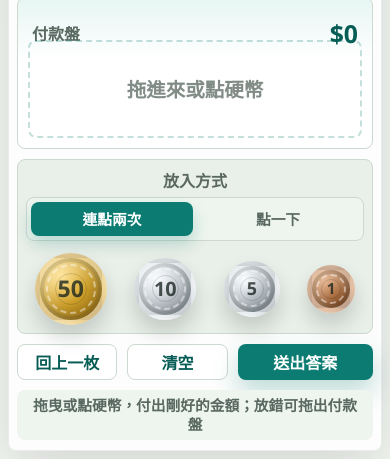
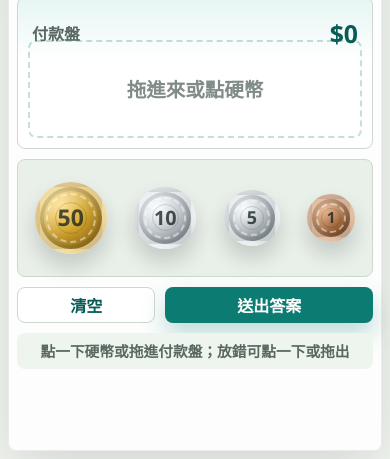
Before and after one commit to choyuanchang-cloud/Website1, a plain HTML site: page index.html in a window 390 px wide. Shown: the part 385-844 px from the top of the page. Drawn offline with Linux system fonts and the light colour scheme.

Commit message:
Add files via upload

```diff
--- a/index.html
+++ b/index.html
@@ -110,13 +110,6 @@
         </section>
 
         <section class="coin-bank" aria-label="可使用硬幣">
-          <div class="coin-bank-options">
-            <span class="coin-bank-label">放入方式</span>
-            <div class="tap-tabs" role="group" aria-label="選擇硬幣放入方式">
-              <button class="tap-mode-button is-active" type="button" data-tap-mode="double">連點兩次</button>
-              <button class="tap-mode-button" type="button" data-tap-mode="single">點一下</button>
-            </div>
-          </div>
           <div class="coin-row">
             <button class="coin coin-50" type="button" data-coin="50" aria-label="50元硬幣">
               <span>50</span>
@@ -134,7 +127,6 @@
         </section>
 
         <section class="action-row" aria-label="作答操作">
-          <button id="undoButton" class="tool-button" type="button">回上一枚</button>
           <button id="clearButton" class="tool-button" type="button">清空</button>
           <button id="checkButton" class="primary-button" type="button">送出答案</button>
         </section>
--- a/script.js
+++ b/script.js
@@ -1,7 +1,5 @@
 const denominations = [50, 10, 5, 1];
-const tapModes = ["double", "single"];
 const TAP_DISTANCE = 12;
-const DOUBLE_TAP_MS = 430;
 const priceRanges = {
   under100: { min: 1, max: 99 },
   under200: { min: 100, max: 199 },
@@ -30,23 +28,19 @@ const dom = {
   answerValue: document.querySelector("#answerValue"),
   checkButton: document.querySelector("#checkButton"),
   clearButton: document.querySelector("#clearButton"),
-  undoButton: document.querySelector("#undoButton"),
   newRoundButton: document.querySelector("#newRoundButton"),
   soundToggle: document.querySelector("#soundToggle"),
   soundIcon: document.querySelector("#soundIcon"),
   numberPad: document.querySelector(".number-pad"),
   coinBank: document.querySelector(".coin-bank"),
   rangeButtons: document.querySelectorAll("[data-range]"),
-  tapModeButtons: document.querySelectorAll("[data-tap-mode]"),
 };
 
 const savedRange = localStorage.getItem("coinGameRange");
-const savedTapMode = localStorage.getItem("coinGameTapMode");
 
 const state = {
   mode: "pay",
   range: priceRanges[savedRange] ? savedRange : "under100",
-  tapMode: tapModes.includes(savedTapMode) ? savedTapMode : "double",
   score: 0,
   streak: 0,
   correctCount: 0,
@@ -61,7 +55,6 @@ const state = {
 
 let audioContext;
 let dragState = null;
-let lastCoinTap = { action: null, value: null, index: null, time: 0 };
 
 function randomInt(min, max) {
   return Math.floor(Math.random() * (max - min + 1)) + min;
@@ -113,20 +106,8 @@ function updateRangeButtons() {
   });
 }
 
-function updateTapModeButtons() {
-  dom.tapModeButtons.forEach((button) => {
-    const isActive = button.dataset.tapMode === state.tapMode;
-    button.classList.toggle("is-active", isActive);
-    button.setAttribute("aria-pressed", String(isActive));
-  });
-}
-
 function currentPlacedTotal() {
   return state.placed.reduce((sum, value) => sum + value, 0);
-}
-
-function resetCoinTap() {
-  lastCoinTap = { action: null, value: null, index: null, time: 0 };
 }
 
 function addCoinToPayment(value) {
@@ -152,7 +133,7 @@ function updatePaymentView() {
   state.placed.forEach((value, index) => {
     const coin = makeCoin(value);
     coin.dataset.index = String(index);
-    coin.title = state.tapMode === "single" ? "拖出付款盤或點一下移除" : "拖出付款盤或連點兩次移除";
+    coin.title = "拖出付款盤或點一下移除";
     dom.placedCoins.appendChild(coin);
   });
 
@@ -214,7 +195,6 @@ function setMode(mode) {
   dom.dropZone.classList.toggle("is-hidden", !isPay);
   dom.answerPanel.classList.toggle("is-hidden", isPay);
   dom.coinBank.classList.toggle("is-hidden", !isPay);
-  dom.undoButton.classList.toggle("is-hidden", !isPay);
   dom.clearButton.classList.toggle("is-hidden", false);
   dom.dropZoneTitle.textContent = "付款盤";
 
@@ -230,17 +210,6 @@ function setRange(range) {
   newRound(false);
 }
 
-function setTapMode(tapMode) {
-  if (!tapModes.includes(tapMode) || state.tapMode === tapMode) return;
-
-  state.tapMode = tapMode;
-  localStorage.setItem("coinGameTapMode", tapMode);
-  resetCoinTap();
-  updateTapModeButtons();
-  updatePaymentView();
-  setFeedback(tapMode === "single" ? "點一下硬幣就會放入" : "連點兩次硬幣就會放入");
-}
-
 function newRound(advance = true) {
   if (advance) {
     state.round += 1;
@@ -248,12 +217,11 @@ function newRound(advance = true) {
 
   state.placed = [];
   state.answer = "";
-  resetCoinTap();
 
   if (state.mode === "pay") {
     state.target = generateTargetAmount();
     dom.targetAmount.textContent = String(state.target);
-    setFeedback("拖曳或點硬幣，付出剛好的金額；放錯可拖出付款盤");
+    setFeedback("點一下硬幣或拖進付款盤；放錯可點一下或拖出");
   } else {
     state.question = generateCoinQuestion();
     state.target = state.question.reduce((sum, value) => sum + value, 0);
@@ -310,8 +278,6 @@ function checkAnswer() {
 }
 
 function clearCurrentInput() {
-  resetCoinTap();
-
   if (state.mode === "pay") {
     state.placed = [];
     updatePaymentView();
@@ -390,29 +356,6 @@ function runCoinTapAction(action, value, index = null) {
   removeCoinFromPayment(index);
 }
 
-function handleCoinTap(action, value, index = null) {
-  if (state.tapMode === "single") {
-    runCoinTapAction(action, value, index);
-    return;
-  }
-
-  const now = Date.now();
-  const isSameTap =
-    lastCoinTap.action === action &&
-    lastCoinTap.value === value &&
-    (action === "add" || lastCoinTap.index === index);
-  const isSecondTap = isSameTap && now - lastCoinTap.time <= DOUBLE_TAP_MS;
-
-  if (isSecondTap) {
-    runCoinTapAction(action, value, index);
-    resetCoinTap();
-    return;
-  }
-
-  lastCoinTap = { action, value, index, time: now };
-  setFeedback(action === "add" ? `再點一次 ${value} 元硬幣就會放入` : `再點一次 ${value} 元硬幣就會拿掉`);
-}
-
 function startPaymentCoinDrag(event, coin, source) {
   if (state.mode !== "pay") return;
 
@@ -469,16 +412,12 @@ function endCoinDrag(event) {
 
   if (dragState.source === "bank" && didDrop) {
     addCoinToPayment(dragState.value);
-    resetCoinTap();
   } else if (dragState.source === "bank" && movedDistance <= TAP_DISTANCE) {
-    handleCoinTap("add", dragState.value);
+    runCoinTapAction("add", dragState.value);
   } else if (dragState.source === "placed" && !didDrop && movedDistance > TAP_DISTANCE) {
     removeCoinFromPayment(dragState.index);
-    resetCoinTap();
   } else if (dragState.source === "placed" && movedDistance <= TAP_DISTANCE) {
-    handleCoinTap("remove", dragState.value, dragState.index);
-  } else {
-    resetCoinTap();
+    runCoinTapAction("remove", dragState.value, dragState.index);
   }
 
   dragState.ghost.remove();
@@ -519,17 +458,9 @@ dom.countMode.addEventListener("click", () => setMode("count"));
 dom.rangeButtons.forEach((button) => {
   button.addEventListener("click", () => setRange(button.dataset.range));
 });
-dom.tapModeButtons.forEach((button) => {
-  button.addEventListener("click", () => setTapMode(button.dataset.tapMode));
-});
 dom.checkButton.addEventListener("click", checkAnswer);
 dom.newRoundButton.addEventListener("click", () => newRound(true));
 dom.clearButton.addEventListener("click", clearCurrentInput);
-dom.undoButton.addEventListener("click", () => {
-  resetCoinTap();
-  state.placed.pop();
-  updatePaymentView();
-});
 dom.soundToggle.addEventListener("click", () => {
   state.muted = !state.muted;
   localStorage.setItem("coinGameMuted", String(state.muted));
@@ -539,7 +470,6 @@ dom.numberPad.addEventListener("click", handleNumberPad);
 
 updateSoundButton();
 updateRangeButtons();
-updateTapModeButtons();
 setMode("pay");
 
 if ("serviceWorker" in navigator) {
--- a/service-worker.js
+++ b/service-worker.js
@@ -1,4 +1,4 @@
-const CACHE_NAME = "coin-price-practice-v14";
+const CACHE_NAME = "coin-price-practice-v16";
 const ASSETS = [
   "./",
   "./index.html",
--- a/styles.css
+++ b/styles.css
@@ -168,8 +168,7 @@ h1 {
 }
 
 .mode-tabs,
-.range-tabs,
-.tap-tabs {
+.range-tabs {
   display: grid;
   gap: 4px;
   padding: 4px;
@@ -188,14 +187,8 @@ h1 {
   grid-template-columns: repeat(3, minmax(0, 1fr));
 }
 
-.tap-tabs {
-  width: 100%;
-  grid-template-columns: repeat(2, minmax(0, 1fr));
-}
-
 .mode-tab,
 .range-tab,
-.tap-mode-button,
 .text-button,
 .tool-button,
 .primary-button {
@@ -206,13 +199,8 @@ h1 {
   transition: transform 140ms ease, background 140ms ease, color 140ms ease, box-shadow 140ms ease;
 }
 
-.tap-mode-button {
-  min-height: clamp(42px, 6.5vh, 52px);
-}
-
 .mode-tab,
-.range-tab,
-.tap-mode-button {
+.range-tab {
   padding: 0 14px;
   background: transparent;
   color: var(--muted);
@@ -220,8 +208,7 @@ h1 {
 }
 
 .mode-tab.is-active,
-.range-tab.is-active,
-.tap-mode-button.is-active {
+.range-tab.is-active {
   background: var(--accent);
   color: #fff;
   box-shadow: 0 8px 16px rgba(12, 124, 114, 0.24);
@@ -247,7 +234,6 @@ h1 {
 @media (hover: hover) {
   .mode-tab:hover,
   .range-tab:hover,
-  .tap-mode-button:hover,
   .text-button:hover,
   .tool-button:hover,
   .primary-button:hover,
@@ -473,37 +459,18 @@ h1 {
 
 .coin-bank {
   flex: 0 0 auto;
-  min-height: clamp(132px, 18vh, 198px);
+  min-height: clamp(104px, 15vh, 164px);
   display: flex;
-  flex-direction: row;
   align-items: center;
-  justify-content: space-between;
-  gap: clamp(16px, 3vw, 32px);
-  padding: 16px clamp(18px, 3vw, 30px);
+  justify-content: center;
+  padding: 12px clamp(14px, 2.6vw, 24px);
   border-radius: 8px;
   background: #e9efe9;
   border: 1px solid var(--line);
 }
 
-.coin-bank-options {
-  width: clamp(178px, 22vw, 248px);
-  flex: 0 0 clamp(178px, 22vw, 248px);
-  display: flex;
-  flex-direction: column;
-  align-items: center;
-  justify-content: center;
-  gap: 8px;
-}
-
-.coin-bank-label {
-  color: var(--muted);
-  font-size: 1rem;
-  font-weight: 900;
-  white-space: nowrap;
-}
-
 .coin-row {
-  flex: 1;
+  width: 100%;
   min-width: 0;
   display: flex;
   align-items: center;
@@ -641,7 +608,7 @@ h1 {
 .action-row {
   flex: 0 0 auto;
   display: grid;
-  grid-template-columns: repeat(2, minmax(96px, 140px)) minmax(150px, 1fr);
+  grid-template-columns: minmax(96px, 0.75fr) minmax(150px, 1.25fr);
   gap: 10px;
 }
 
@@ -827,16 +794,8 @@ h1 {
   }
 
   body[data-mode="pay"] .coin-bank {
-    min-height: clamp(110px, 16vh, 136px);
+    min-height: clamp(96px, 14vh, 124px);
     padding: 8px;
-  }
-
-  body[data-mode="pay"] .coin-bank-options {
-    gap: 5px;
-  }
-
-  body[data-mode="pay"] .tap-mode-button {
-    min-height: 34px;
   }
 
   .coin-row {
@@ -845,15 +804,15 @@ h1 {
   }
 
   .action-row {
-    grid-template-columns: repeat(2, 1fr);
+    grid-template-columns: minmax(92px, 0.8fr) minmax(142px, 1.2fr);
   }
 
   .primary-button {
-    grid-column: 1 / -1;
+    grid-column: auto;
   }
 
   body[data-mode="pay"] .action-row {
-    grid-template-columns: minmax(88px, 1fr) minmax(80px, 1fr) minmax(126px, 1.35fr);
+    grid-template-columns: minmax(92px, 0.8fr) minmax(142px, 1.2fr);
   }
 
   body[data-mode="pay"] .primary-button {
@@ -870,13 +829,7 @@ h1 {
 
 @media (max-width: 600px) {
   .coin-bank {
-    min-height: clamp(158px, 26vh, 206px);
-    flex-direction: column;
-  }
-
-  .coin-bank-options {
-    width: 100%;
-    flex: 0 0 auto;
+    min-height: clamp(96px, 15vh, 130px);
   }
 
   .coin-row {
@@ -886,14 +839,13 @@ h1 {
 
 @media (max-width: 420px) {
   .mode-tab,
-  .range-tab,
-  .tap-mode-button {
+  .range-tab {
     padding: 0 8px;
     font-size: 0.92rem;
   }
 
   .coin-bank {
-    min-height: clamp(150px, 24vh, 188px);
+    min-height: clamp(92px, 14vh, 122px);
   }
 
   .question-coins .coin-50 {
@@ -971,14 +923,6 @@ h1 {
     padding: 8px clamp(10px, 2vw, 18px);
   }
 
-  .coin-bank-label {
-    font-size: 0.9rem;
-  }
-
-  .tap-mode-button {
-    min-height: 40px;
-  }
-
   .coin-50 {
     --coin-size: clamp(82px, 8.5vw, 106px);
   }
@@ -1035,7 +979,7 @@ h1 {
 
 @media (max-width: 600px) and (max-height: 760px) {
   .coin-bank {
-    min-height: clamp(150px, 25vh, 180px);
+    min-height: clamp(88px, 14vh, 116px);
   }
 
   .coin-50 {
```
